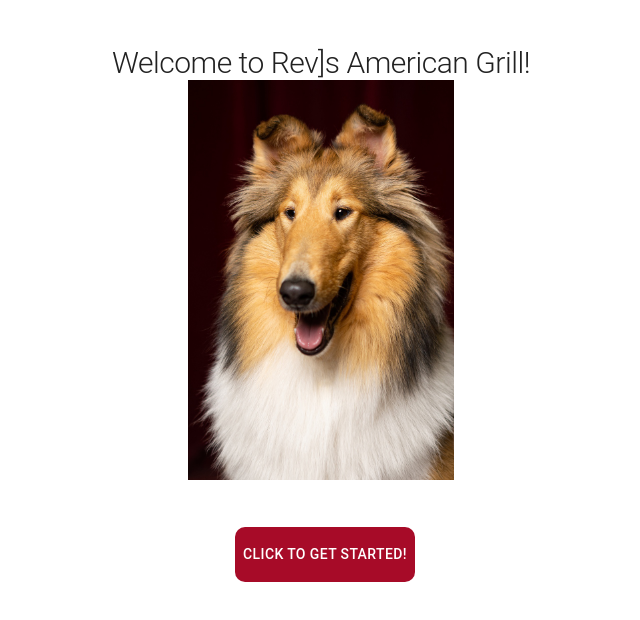
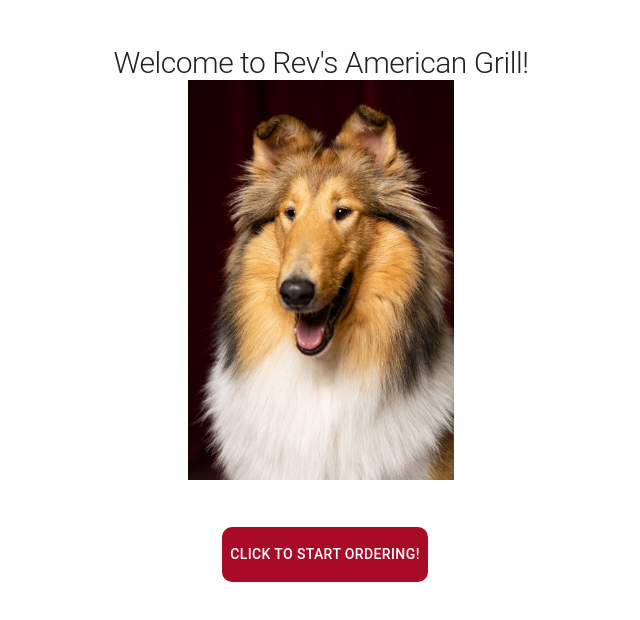
Before and after one commit to CSCE315-F22-Taele/Team-12-Project_3, a Next.js app in the folder ui/: page /customer in a window 1280 px wide. Shown: the top 620 px of the page, without its empty margins (319-959 px from the left). Built offline with nearby package versions, Linux system fonts and the light colour scheme.

Commit message:
Minor aesthetic changes to customer landing page

```diff
--- a/ui/pages/customer/index.tsx
+++ b/ui/pages/customer/index.tsx
@@ -19,7 +19,7 @@ export default function HomePage({}) {
             <StyledDiv sx={justMainPageStyleDiv}>
                 <Grow in={true} {...(true ? { timeout: 1000 } : {})}>
                     <StyledDiv>
-                        <Typography variant="h1">Welcome to Rev&#93;s American Grill!</Typography>
+                        <Typography variant="h1">Welcome to Rev&#39;s American Grill!</Typography>
                         <Grid>
                             <Image
                                 style={{ width: "auto", height: "50vh", position: "relative", zIndex: 1}}
@@ -44,7 +44,7 @@ export default function HomePage({}) {
                                     onClick={() => {
                                         router.push("/customer/cart");
                                     }}>
-                                    Click to Get Started!
+                                    Click to Start Ordering!
                                 </Button>
                             </StyledDiv>
                         </Grid>
```
